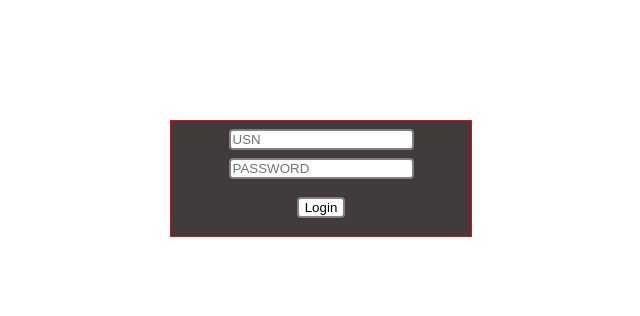
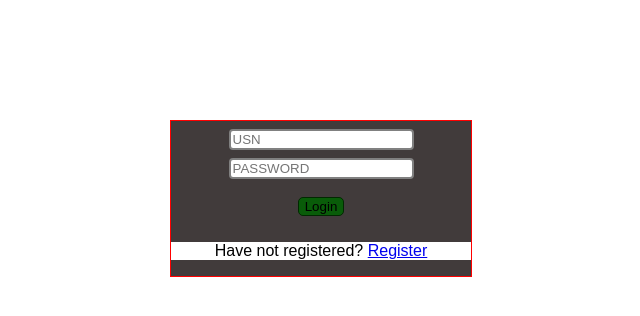
Before and after one commit to Asymmentric/oslLogBook, a website: page client/login.html in a window 1280 px wide. Shown: the whole page, without its empty margins (319-959 px from the left). Drawn offline with Linux system fonts and the light colour scheme.

Commit message:
Bug fixes

```diff
--- a/client/css/register.css
+++ b/client/css/register.css
@@ -2,7 +2,10 @@
     box-sizing: content-box;
     font-family: Arial, Helvetica, sans-serif;
 }
-
+p{
+    background-color: white;
+    text-align: center;
+}
 .sec1{
 
     width: 300px;
@@ -43,7 +46,7 @@ input{
     margin-top: 10px;
 }
 
-#reg{
+#reg,#login{
     background-color: rgb(9, 92, 9);
     border: 1px solid rgb(1, 41, 1);
     border-radius: 5px;
--- a/client/login.html
+++ b/client/login.html
@@ -36,6 +36,9 @@
                 </div>
             </div>
         </form>
+        <p>
+            Have not registered? <a href="/register">Register</a>
+        </p>
     </section>
     <script src="script/login.js"></script>
 </body>
```
Also changed, not shown: client/register.html (+1 -0 lines).
